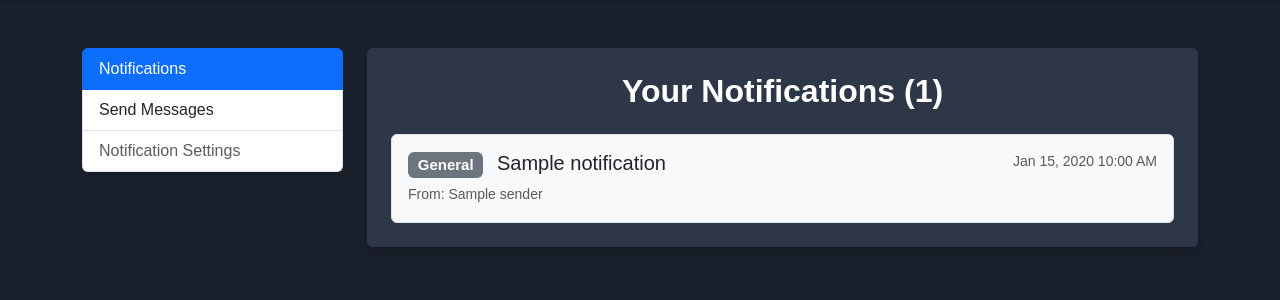
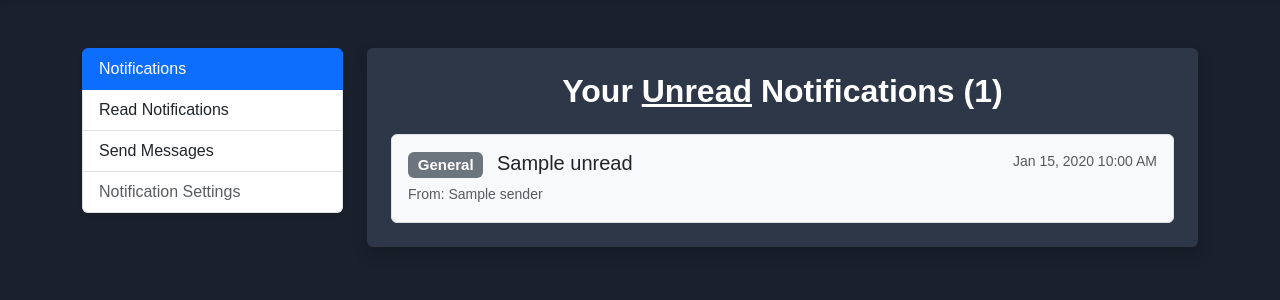
Before and after one commit to 0x3F-Lab/clock-in-system, a Django app: template src/django/auth_app/templates/auth_app/notification_page.html in a window 1280 px wide. Shown: the part 82-382 px from the top of the page. Run offline with Django 5.2, Linux system fonts and the light colour scheme; the template is opened without the code that fills it: most values are stand-ins (such as "Sample title", 1, 10 or a date in 2020).

Commit message:
Add ability for users to see read notifications - Add new model function to User model to get user's read notifications. - Update auth_app utility function handling page context to also include   read notifications and their count for use in showing read   notifications. - Update notification page with a new subpage for read notifications. - Update notification item component to only show the "mark as read"   button iff the notification is unread for the user.

```diff
--- a/src/django/auth_app/static/js/notification_page.js
+++ b/src/django/auth_app/static/js/notification_page.js
@@ -32,16 +32,20 @@ function updateCharCount() {
 
 function handleNotificationPageSwitching() {
   const notifPanel = $("#account-notifications");
+  const readNotifPanel = $('#account-read-notifications');
   const sendPanel = $("#send-notification-form");
 
-  const notifButton = $(".list-group-item:contains('Notifications')");
-  const sendButton = $(".list-group-item:contains('Send Messages')");
+  const notifButton = $("#notification-page-btn");
+  const readNotifButton = $('#read-notification-page-btn')
+  const sendButton = $("#send-msg-page-btn");
 
   notifButton.on("click", function () {
     notifPanel.removeClass("d-none");
+    readNotifPanel.addClass("d-none");
     sendPanel.addClass("d-none");
 
     notifButton.addClass("active");
+    readNotifButton.removeClass("active");
     sendButton.removeClass("active");
 
     try {
@@ -51,11 +55,29 @@ function handleNotificationPageSwitching() {
     }
   });
 
+  readNotifButton.on("click", function () {
+    notifPanel.addClass("d-none");
+    readNotifPanel.removeClass("d-none");
+    sendPanel.addClass("d-none");
+
+    notifButton.removeClass("active");
+    readNotifButton.addClass("active");
+    sendButton.removeClass("active");
+
+    try {
+      localStorage.setItem("notificationTab", "read_notifications");
+    } catch (e) {
+      // Fail silently
+    }
+  });
+
   sendButton.on("click", function () {
     sendPanel.removeClass("d-none");
+    readNotifPanel.addClass("d-none");
     notifPanel.addClass("d-none");
 
     sendButton.addClass("active");
+    readNotifButton.removeClass("active");
     notifButton.removeClass("active");
 
     try {
@@ -70,6 +92,8 @@ function handleNotificationPageSwitching() {
     const lastTab = localStorage.getItem("notificationTab");
     if (lastTab === "send") {
       sendButton.trigger("click");
+    } else if (lastTab === "read_notifications") {
+      readNotifButton.trigger("click");
     } else {
       notifButton.trigger("click");
     }
--- a/src/django/auth_app/templates/auth_app/notification_page.html
+++ b/src/django/auth_app/templates/auth_app/notification_page.html
@@ -8,13 +8,16 @@
   <!-- Sidebar Navigation -->
   <div class="col-md-3 mb-4 mb-md-0 d-flex flex-column align-items-center">
     <div class="list-group shadow-sm w-100">
-      <button class="list-group-item list-group-item-action active">
+      <button id="notification-page-btn" class="list-group-item list-group-item-action active">
         Notifications
       </button>
-      <button class="list-group-item list-group-item-action">
+      <button id="read-notification-page-btn" class="list-group-item list-group-item-action">
+        Read Notifications
+      </button>
+      <button id="send-msg-page-btn" class="list-group-item list-group-item-action">
         Send Messages
       </button>
-      <button class="list-group-item list-group-item-action disabled">
+      <button id="settings-page-btn" class="list-group-item list-group-item-action disabled">
         Notification Settings
       </button>
     </div>
@@ -23,16 +26,16 @@
   <!-- Sub-Page: Account Notifications -->
   <div id="account-notifications" class="col-md-9">
     <div class="panel rounded shadow p-4 mb-4">
-      <h2 class="fw-bold text-center mb-4">Your Notifications (<span id="notification-page-count">{{ notification_count }}</span>)</h2>
+      <h2 class="fw-bold text-center mb-4">Your <u>Unread</u> Notifications (<span id="notification-page-count">{{ notification_count }}</span>)</h2>
 
-      {% if notifications %}
+      {% if notifications.unread %}
       <div class="list-group">
-        {% for n in notifications %}
+        {% for n in notifications.unread %}
           {% if n.type == "emergency" %}
             {% with "bg-danger" as badge_class %}
               {% with "Emergency" as type_label %}
                 {% with "bg-danger-subtle" as bg_class %}
-                  {% include "components/notification_item.html" %}
+                  {% include "components/notification_item.html" with is_read=False %}
                 {% endwith %}
               {% endwith %}
             {% endwith %}
@@ -40,7 +43,7 @@
             {% with "bg-primary" as badge_class %}
               {% with "Manager Note" as type_label %}
                 {% with "bg-light" as bg_class %}
-                  {% include "components/notification_item.html" %}
+                  {% include "components/notification_item.html" with is_read=False %}
                 {% endwith %}
               {% endwith %}
             {% endwith %}
@@ -48,7 +51,7 @@
             {% with "bg-warning" as badge_class %}
               {% with "Schedule Change" as type_label %}
                 {% with "bg-light" as bg_class %}
-                  {% include "components/notification_item.html" %}
+                  {% include "components/notification_item.html" with is_read=False %}
                 {% endwith %}
               {% endwith %}
             {% endwith %}
@@ -56,7 +59,7 @@
             {% with "bg-indigo" as badge_class %}
               {% with "System Alert" as type_label %}
                 {% with "bg-danger-subtle" as bg_class %}
-                  {% include "components/notification_item.html" %}
+                  {% include "components/notification_item.html" with is_read=False %}
                 {% endwith %}
               {% endwith %}
             {% endwith %}
@@ -64,7 +67,7 @@
             {% with "bg-orange" as badge_class %}
               {% with "Automatic Alert" as type_label %}
                 {% with "bg-warning-subtle" as bg_class %}
-                  {% include "components/notification_item.html" %}
+                  {% include "components/notification_item.html" with is_read=False %}
                 {% endwith %}
               {% endwith %}
             {% endwith %}
@@ -72,7 +75,7 @@
             {% with "bg-indigo" as badge_class %}
               {% with "Admin Note" as type_label %}
                 {% with "bg-info-subtle" as bg_class %}
-                  {% include "components/notification_item.html" %}
+                  {% include "components/notification_item.html" with is_read=False %}
                 {% endwith %}
               {% endwith %}
             {% endwith %}
@@ -80,7 +83,7 @@
             {% with "bg-secondary" as badge_class %}
               {% with "General" as type_label %}
                 {% with "bg-light" as bg_class %}
-                  {% include "components/notification_item.html" %}
+                  {% include "components/notification_item.html" with is_read=False %}
                 {% endwith %}
               {% endwith %}
             {% endwith %}
@@ -97,6 +100,89 @@
             </h5>
           </div>
           <small class="mt-2">You're all caught up. New notifications will appear here.</small>
+        </div>
+      </div>
+      {% endif %}
+    </div>
+  </div>
+
+  <!-- Sub-Page: ALREADY READ Account Notifications -->
+  <div id="account-read-notifications" class="col-md-9">
+    <div class="panel rounded shadow p-4 mb-4">
+      <h2 class="fw-bold text-center mb-4">Your <u>Read</u> Notifications (<span id="read-notification-page-count">{{ notifications.read_count }}</span>)</h2>
+
+      {% if notifications.read %}
+      <div class="list-group">
+        {% for n in notifications.read %}
+          {% if n.type == "emergency" %}
+            {% with "bg-danger" as badge_class %}
+              {% with "Emergency" as type_label %}
+                {% with "bg-danger-subtle" as bg_class %}
+                  {% include "components/notification_item.html" with is_read=True %}
+                {% endwith %}
+              {% endwith %}
+            {% endwith %}
+          {% elif n.type == "manager_note" %}
+            {% with "bg-primary" as badge_class %}
+              {% with "Manager Note" as type_label %}
+                {% with "bg-light" as bg_class %}
+                  {% include "components/notification_item.html" with is_read=True %}
+                {% endwith %}
+              {% endwith %}
+            {% endwith %}
+          {% elif n.type == "schedule_change" %}
+            {% with "bg-warning" as badge_class %}
+              {% with "Schedule Change" as type_label %}
+                {% with "bg-light" as bg_class %}
+                  {% include "components/notification_item.html" with is_read=True %}
+                {% endwith %}
+              {% endwith %}
+            {% endwith %}
+          {% elif n.type == "system_alert" %}
+            {% with "bg-indigo" as badge_class %}
+              {% with "System Alert" as type_label %}
+                {% with "bg-danger-subtle" as bg_class %}
+                  {% include "components/notification_item.html" with is_read=True %}
+                {% endwith %}
+              {% endwith %}
+            {% endwith %}
+          {% elif n.type == "automatic_alert" %}
+            {% with "bg-orange" as badge_class %}
+              {% with "Automatic Alert" as type_label %}
+                {% with "bg-warning-subtle" as bg_class %}
+                  {% include "components/notification_item.html" with is_read=True %}
+                {% endwith %}
+              {% endwith %}
+            {% endwith %}
+          {% elif n.type == "admin_note" %}
+            {% with "bg-indigo" as badge_class %}
+              {% with "Admin Note" as type_label %}
+                {% with "bg-info-subtle" as bg_class %}
+                  {% include "components/notification_item.html" with is_read=True %}
+                {% endwith %}
+              {% endwith %}
+            {% endwith %}
+          {% else %}
+            {% with "bg-secondary" as badge_class %}
+              {% with "General" as type_label %}
+                {% with "bg-light" as bg_class %}
+                  {% include "components/notification_item.html" with is_read=True %}
+                {% endwith %}
+              {% endwith %}
+            {% endwith %}
+          {% endif %}
+        {% endfor %}
+      </div>
+
+      {% else %}
+      <div class="list-group">
+        <div class="list-group-item list-group-item-action flex-column align-items-start p-3 bg-light text-muted">
+          <div class="d-flex w-100 justify-content-between align-items-center">
+            <h5 class="mb-1">
+              <i class="fas fa-bell-slash me-2"></i>No Read Notifications
+            </h5>
+          </div>
+          <small class="mt-2">You have no past notifications. Already read notifications will appear here.</small>
         </div>
       </div>
       {% endif %}
--- a/src/django/auth_app/templates/components/notification_item.html
+++ b/src/django/auth_app/templates/components/notification_item.html
@@ -17,10 +17,12 @@
 
     <div class="text-end d-flex flex-column align-items-end">
       <small class="text-muted">{{ n.created_at|date:"M j, Y g:i A" }}</small>
+      {% if not is_read %}
       <button class="mark-as-read btn btn-sm btn-outline-success mt-1 d-none"
               data-id="{{ n.id }}">
         <i class="fas fa-check-circle me-1"></i> Mark as Read
       </button>
+      {% endif %}
     </div>
   </div>
 
```
Also changed, not shown: src/django/auth_app/models.py (+15 -0 lines), src/django/auth_app/utils.py (+52 -20 lines).
